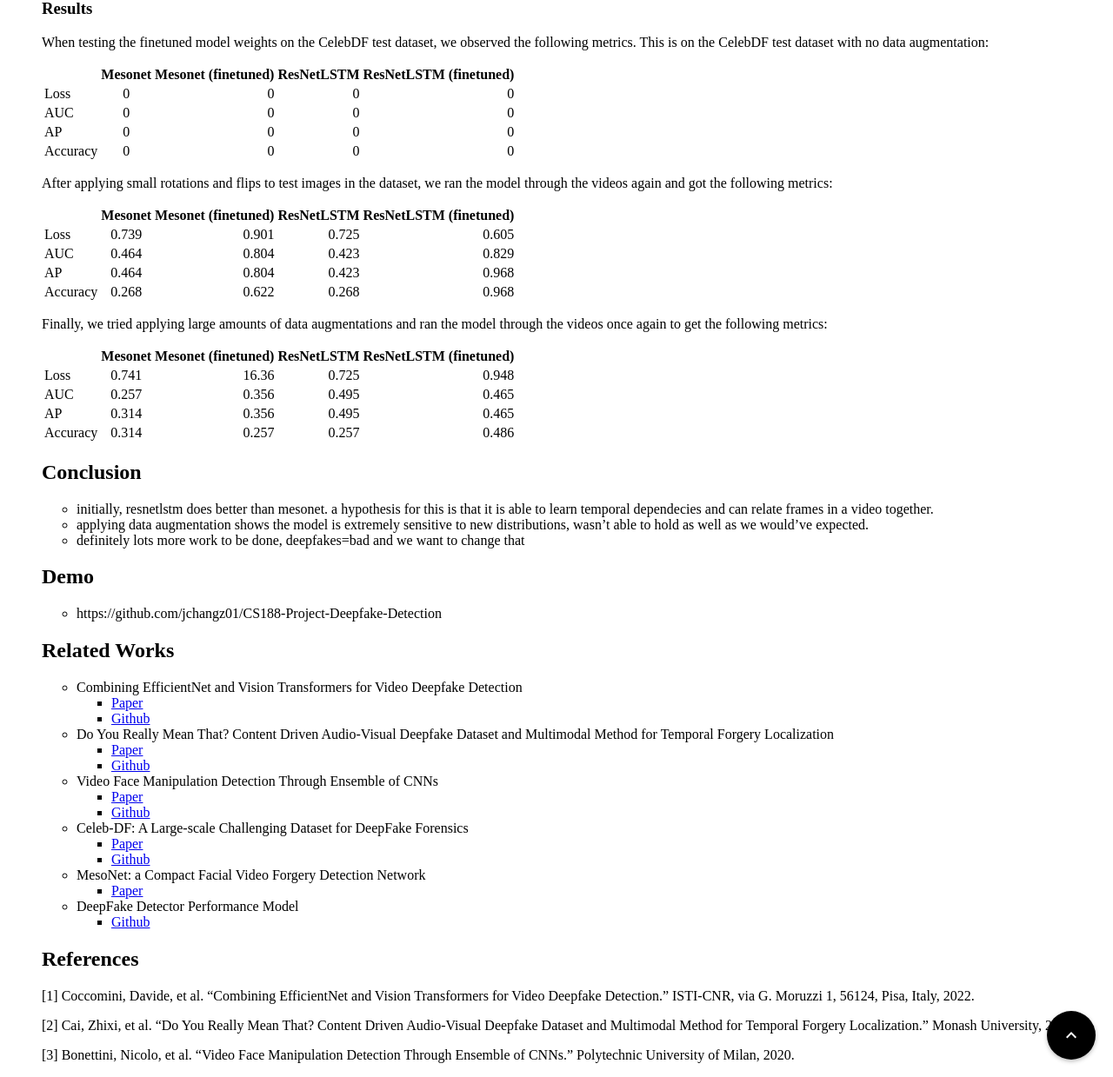
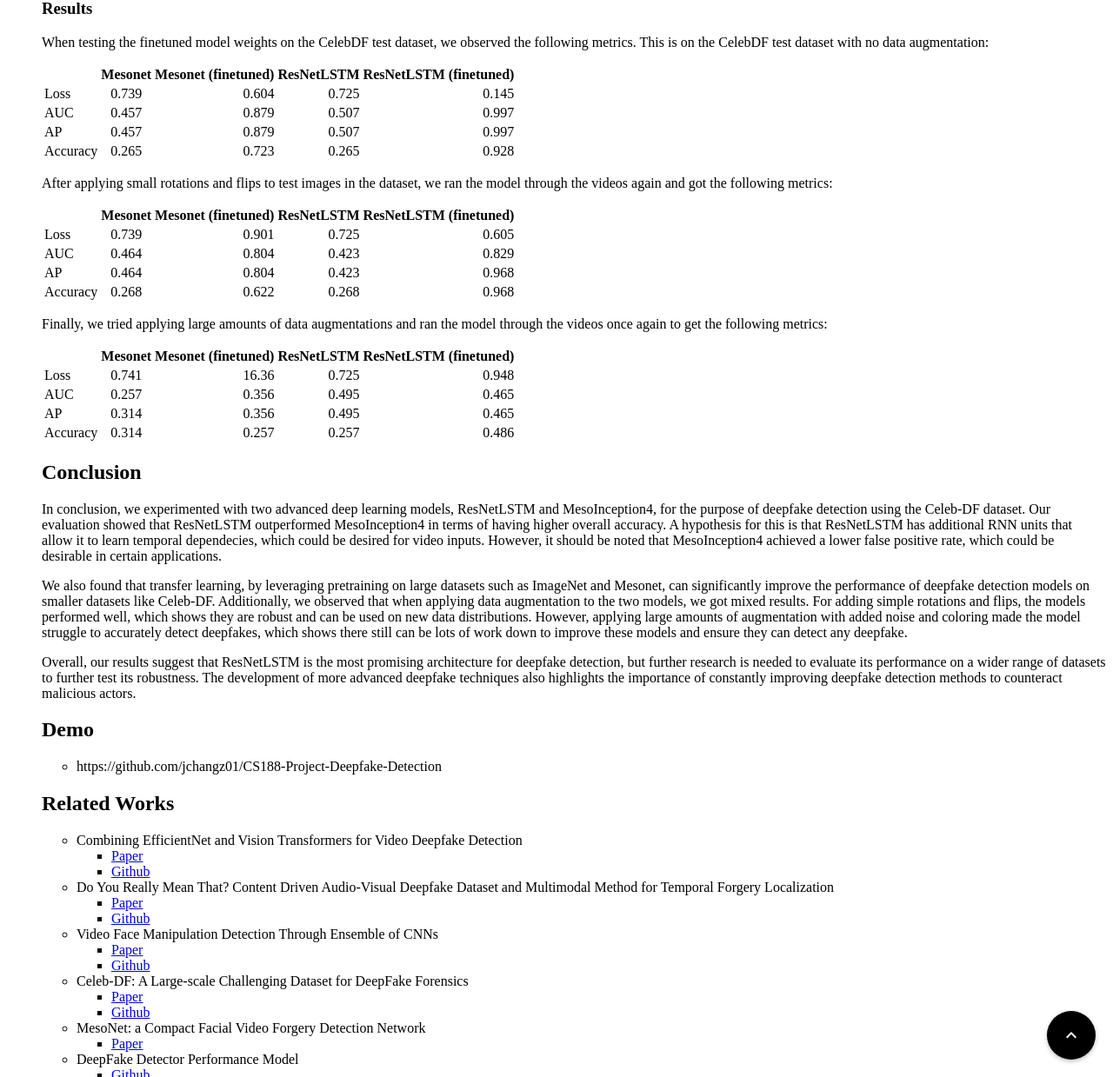
Before and after one commit to UCLAdeepvision/CS188-Projects-2023Winter, a Jekyll site: the page built from index.html, in a window 1280 px wide and 1400 px high, scrolled down 12636 px. Shown: the part 161-1400 px from the top of the window at 87% size. Built offline with Jekyll 4.4.1, drawn with Linux system fonts in a browser that asks for light colours.

Commit message:
Update 2023-01-29-team24-deepfake-detection.md

```diff
--- a/_posts/2023-01-29-team24-deepfake-detection.md
+++ b/_posts/2023-01-29-team24-deepfake-detection.md
@@ -118,23 +118,23 @@ seq = iaa.Sequential([
 This resulted in three levels of data augmentation on the dataset. We have the original test videos, slightly rotated and/or flipped test videos, and heavily augmented videos. Examples of the three are shown below:
 
 No augmentation:
-<img src="../assets/images/team24/mesonetArchitecture.jpg" alt="Mesonet Architecture" width="250" align="middle">
+<img src="../assets/images/team24/Screen Shot 2023-03-26 at 3.10.14 PM.png" alt="Mesonet Architecture" width="250" align="middle">
 
 Rotation/flipping:
-<img src="../assets/images/team24/mesonetArchitecture.jpg" alt="Mesonet Architecture" width="250" align="middle">
+<img src="../assets/images/team24/Screen Shot 2023-03-26 at 3.41.42 PM.png" alt="Mesonet Architecture" width="250" align="middle">
 
 Heavy augmentation (as in code block above):
-<img src="../assets/images/team24/mesonetArchitecture.jpg" alt="Mesonet Architecture" width="250" align="middle">
+<img src="../assets/images/team24/Screen Shot 2023-03-26 at 3.40.01 PM.png" alt="Mesonet Architecture" width="250" align="middle">
 
 ### Results
 When testing the finetuned model weights on the CelebDF test dataset, we observed the following metrics. This is on the CelebDF test dataset with no data augmentation:
 
 |          | Mesonet | Mesonet (finetuned) | ResNetLSTM | ResNetLSTM (finetuned) |
 | :------- | :------: | -----------------: | ---------: | ---------------------: |
-| Loss |   0   |               0 |       0 |                   0 |
-| AUC      |   0   |               0 |       0 |                   0 |
-| AP   |   0   |               0 |       0 |                   0 |
-| Accuracy   |   0   |               0 |       0 |                   0 |
+| Loss |   0.739   |               0.604 |       0.725 |                   0.145 |
+| AUC      |   0.457   |               0.879 |       0.507 |                   0.997 |
+| AP   |   0.457   |               0.879 |       0.507 |                   0.997 |
+| Accuracy   |   0.265  |               0.723 |       0.265 |                   0.928 |
 
 After applying small rotations and flips to test images in the dataset, we ran the model through the videos again and got the following metrics:
 
@@ -156,9 +156,11 @@ Finally, we tried applying large amounts of data augmentations and ran the model
 
 ## Conclusion
 
-- initially, resnetlstm does better than mesonet. a hypothesis for this is that it is able to learn temporal dependecies and can relate frames in a video together.
-- applying data augmentation shows the model is extremely sensitive to new distributions, wasn't able to hold as well as we would've expected.
-- definitely lots more work to be done, deepfakes=bad and we want to change that
+In conclusion, we experimented with two advanced deep learning models, ResNetLSTM and MesoInception4, for the purpose of deepfake detection using the Celeb-DF dataset. Our evaluation showed that ResNetLSTM outperformed MesoInception4 in terms of having higher overall accuracy. A hypothesis for this is that ResNetLSTM has additional RNN units that allow it to learn temporal dependecies, which could be desired for video inputs. However, it should be noted that MesoInception4 achieved a lower false positive rate, which could be desirable in certain applications.
+
+We also found that transfer learning, by leveraging pretraining on large datasets such as ImageNet and Mesonet, can significantly improve the performance of deepfake detection models on smaller datasets like Celeb-DF. Additionally, we observed that when applying data augmentation to the two models, we got mixed results. For adding simple rotations and flips, the models performed well, which shows they are robust and can be used on new data distributions. However, applying large amounts of augmentation with added noise and coloring made the model struggle to accurately detect deepfakes, which shows there still can be lots of work down to improve these models and ensure they can detect any deepfake.
+
+Overall, our results suggest that ResNetLSTM is the most promising architecture for deepfake detection, but further research is needed to evaluate its performance on a wider range of datasets to further test its robustness. The development of more advanced deepfake techniques also highlights the importance of constantly improving deepfake detection methods to counteract malicious actors.
 
 ## Demo
 - https://github.com/jchangz01/CS188-Project-Deepfake-Detection
```
